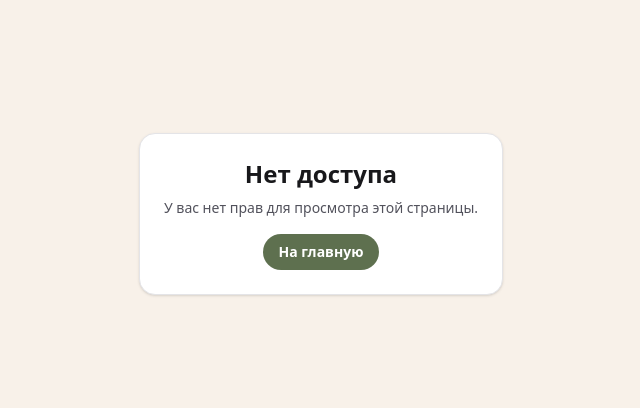
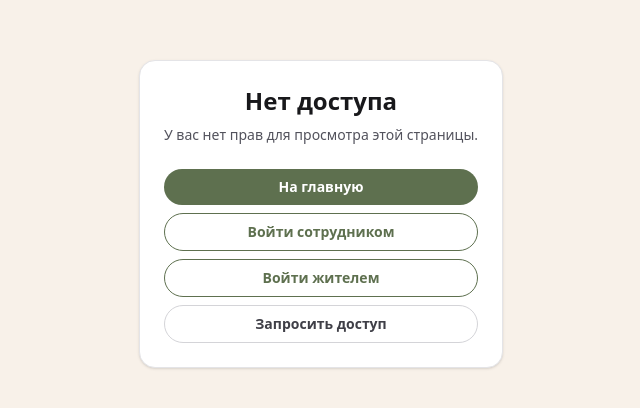
Before and after one commit to SmokyRM/snt-ulybka, a Next.js app: page /forbidden in a window 1280 px wide. Shown: the part 186-594 px from the top of the page, without its empty margins (319-959 px from the left). Built offline with nearby package versions, Linux system fonts and the light colour scheme; no server answers.

Commit message:
chore(build): force-dynamic for auth pages and add smoke e2e

```diff
--- a/app/(cabinet)/cabinet/page.tsx
+++ b/app/(cabinet)/cabinet/page.tsx
@@ -2,6 +2,8 @@ import Link from "next/link";
 import { cookies } from "next/headers";
 import { redirect } from "next/navigation";
 import { getSessionUser } from "@/lib/session.server";
+
+export const dynamic = "force-dynamic";
 import { OFFICIAL_CHANNELS } from "@/config/officialChannels";
 import { PUBLIC_CONTENT_DEFAULTS } from "@/lib/publicContentDefaults";
 import {
@@ -1165,6 +1167,7 @@ export default async function CabinetPage({
   })();
 
   return (
+    <div data-testid="cabinet-root">
       <CabinetShell
         sections={sections}
         quickActions={quickActions}
@@ -1174,5 +1177,6 @@ export default async function CabinetPage({
         userName={profile.fullName ?? null}
         plotsCount={plotsCount}
       />
+    </div>
   );
 }
--- a/app/(office)/office/page.tsx
+++ b/app/(office)/office/page.tsx
@@ -2,6 +2,8 @@ import Link from "next/link";
 import { redirect } from "next/navigation";
 import { getEffectiveSessionUser } from "@/lib/session.server";
 import { type Role } from "@/lib/permissions";
+
+export const dynamic = "force-dynamic";
 
 const cards: Array<{
   label: string;
@@ -51,7 +53,7 @@ export default async function OfficeIndex() {
   const visible = cards.filter((card) => card.allowed(role));
 
   return (
-    <div className="space-y-4" data-testid="office-root">
+    <div className="space-y-4" data-testid="office-dashboard-root">
       <div>
         <h1 className="text-2xl font-semibold text-zinc-900">Офис СНТ</h1>
         <p className="text-sm text-zinc-600">Рабочие разделы для правления и бухгалтерии</p>
--- a/app/(public)/login/page.tsx
+++ b/app/(public)/login/page.tsx
@@ -1,5 +1,7 @@
 import Link from "next/link";
 import LoginForm from "./LoginForm";
+
+export const dynamic = "force-dynamic";
 
 type SearchParams = {
   next?: string | string[];
--- a/app/(public)/staff-login/page.tsx
+++ b/app/(public)/staff-login/page.tsx
@@ -1,4 +1,6 @@
 import StaffLoginForm from "./StaffLoginForm";
+
+export const dynamic = "force-dynamic";
 
 export const metadata = {
   title: "Вход для сотрудников — СНТ «Улыбка»",
--- a/app/admin/page.tsx
+++ b/app/admin/page.tsx
@@ -1,6 +1,8 @@
 import Link from "next/link";
 import { redirect } from "next/navigation";
 import { getSessionUser, hasAdminAccess } from "@/lib/session.server";
+
+export const dynamic = "force-dynamic";
 import { getHomeViews } from "@/lib/homeViews";
 import { getAllAppeals } from "@/lib/appeals";
 import { RetryButton } from "./RetryButton";
@@ -72,7 +74,7 @@ export default async function AdminDashboard() {
   ].filter(Boolean) as Array<{ label: string; message: string }>;
 
   return (
-    <div className="space-y-6">
+    <div className="space-y-6" data-testid="admin-root">
       <div className="flex items-center justify-between">
         <h1 className="text-2xl font-semibold">Админ-панель</h1>
         <span className="rounded-full bg-[#2F3827]/10 px-3 py-1 text-xs font-semibold text-[#2F3827]">
--- a/app/forbidden/page.tsx
+++ b/app/forbidden/page.tsx
@@ -1,11 +1,46 @@
 import Link from "next/link";
+import { getEffectiveSessionUser } from "@/lib/session.server";
+import { sanitizeNext } from "@/lib/sanitizeNext";
+
+export const dynamic = "force-dynamic";
 
 export const metadata = {
   title: "Нет доступа — СНТ «Улыбка»",
   alternates: { canonical: "/forbidden" },
 };
 
-export default function ForbiddenPage() {
+const getReasonText = (reason: string | null | undefined, role: string | null | undefined): string | null => {
+  if (reason) {
+    const reasons: Record<string, string> = {
+      role: "Ваша роль не позволяет получить доступ к этой странице.",
+      session: "Требуется авторизация для доступа к этой странице.",
+      permission: "У вас нет прав для выполнения этого действия.",
+    };
+    return reasons[reason] || null;
+  }
+  if (role) {
+    if (role === "resident" || role === "user") {
+      return "Эта страница доступна только сотрудникам офиса.";
+    }
+    if (role === "chairman" || role === "accountant" || role === "secretary") {
+      return "Эта страница доступна только администраторам.";
+    }
+  }
+  return null;
+};
+
+export default async function ForbiddenPage({
+  searchParams,
+}: {
+  searchParams?: Record<string, string | string[] | undefined>;
+}) {
+  const user = await getEffectiveSessionUser();
+  const role = user?.role ?? null;
+  const reasonParam = typeof searchParams?.reason === "string" ? searchParams.reason : null;
+  const nextParam = typeof searchParams?.next === "string" ? searchParams.next : null;
+  const sanitizedNext = sanitizeNext(nextParam);
+  const reasonText = getReasonText(reasonParam, role);
+
   return (
     <main
       className="flex min-h-screen items-center justify-center bg-[#F8F1E9] px-4 py-10 text-zinc-900"
@@ -13,15 +48,41 @@ export default function ForbiddenPage() {
     >
       <div className="max-w-md rounded-2xl border border-zinc-200 bg-white p-6 text-center shadow-sm">
         <h1 className="text-2xl font-semibold text-zinc-900">Нет доступа</h1>
-        <p className="mt-2 text-sm text-zinc-600">
-          У вас нет прав для просмотра этой страницы.
-        </p>
-        <Link
-          href="/"
-          className="mt-4 inline-flex items-center justify-center rounded-full bg-[#5E704F] px-4 py-2 text-sm font-semibold text-white transition hover:bg-[#4d5d41]"
-        >
-          На главную
-        </Link>
+        {reasonText ? (
+          <p className="mt-2 text-sm text-zinc-600">{reasonText}</p>
+        ) : (
+          <p className="mt-2 text-sm text-zinc-600">У вас нет прав для просмотра этой страницы.</p>
+        )}
+        <div className="mt-6 flex flex-col gap-2">
+          <Link
+            href="/"
+            data-testid="forbidden-cta-home"
+            className="inline-flex items-center justify-center rounded-full bg-[#5E704F] px-4 py-2 text-sm font-semibold text-white transition hover:bg-[#4d5d41]"
+          >
+            На главную
+          </Link>
+          <Link
+            href={sanitizedNext ? `/staff-login?next=${encodeURIComponent(sanitizedNext)}` : "/staff-login"}
+            data-testid="forbidden-cta-staff-login"
+            className="inline-flex items-center justify-center rounded-full border border-[#5E704F] px-4 py-2 text-sm font-semibold text-[#5E704F] transition hover:bg-[#5E704F]/10"
+          >
+            Войти сотрудником
+          </Link>
+          <Link
+            href={sanitizedNext ? `/login?next=${encodeURIComponent(sanitizedNext)}` : "/login"}
+            data-testid="forbidden-cta-resident-login"
+            className="inline-flex items-center justify-center rounded-full border border-[#5E704F] px-4 py-2 text-sm font-semibold text-[#5E704F] transition hover:bg-[#5E704F]/10"
+          >
+            Войти жителем
+          </Link>
+          <Link
+            href="/access"
+            data-testid="forbidden-cta-request-access"
+            className="inline-flex items-center justify-center rounded-full border border-zinc-300 px-4 py-2 text-sm font-semibold text-zinc-700 transition hover:border-zinc-400"
+          >
+            Запросить доступ
+          </Link>
+        </div>
       </div>
     </main>
   );
```
Also changed, not shown: 1 other file (tests, documents, lock files or other folders). Lines whose indentation alone changed are shown as unchanged.
